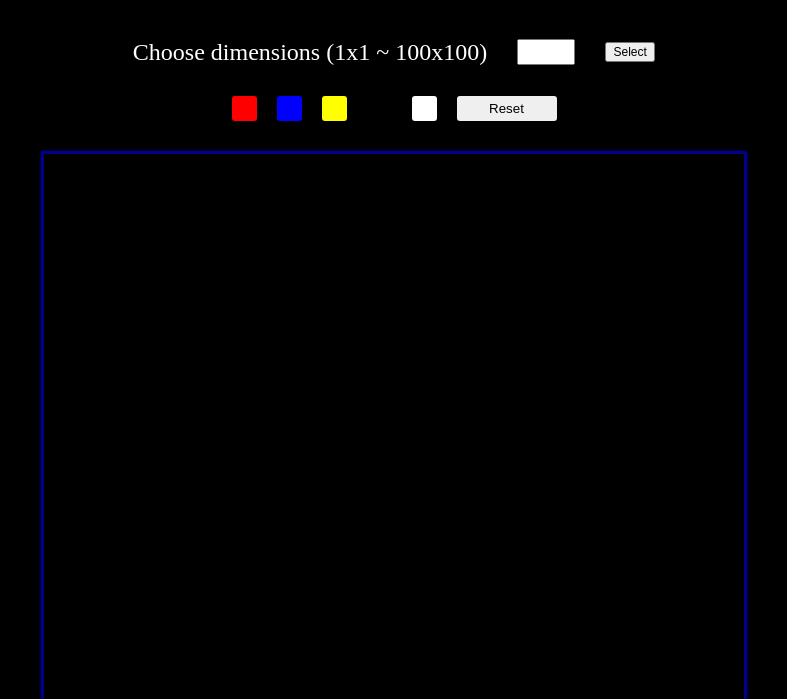
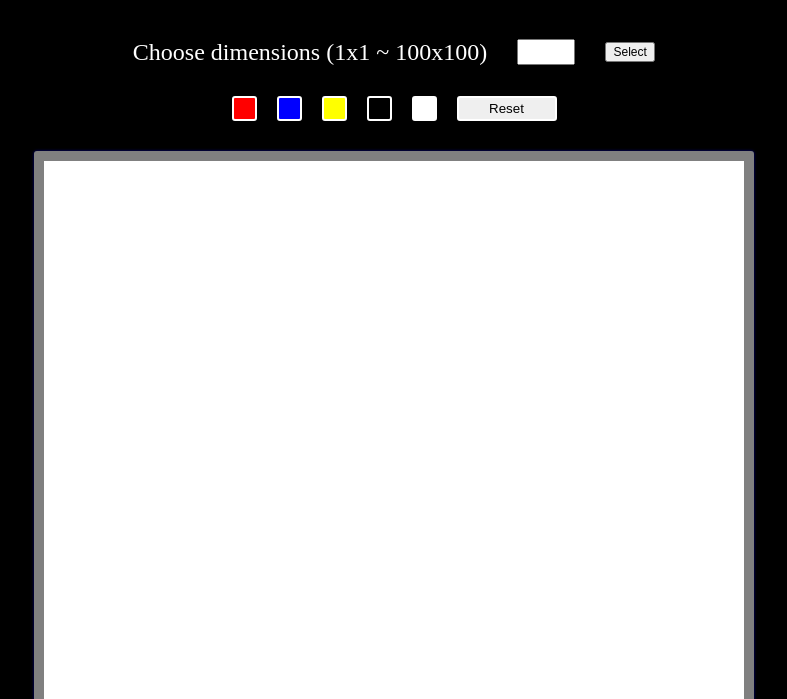
Before and after one commit to garysu92/etch_a_sketch, a plain HTML site: page index.html in a window 1280 px wide. Shown: the part 101-800 px from the top of the page, without its empty margins (246-1033 px from the left). Drawn offline with Linux system fonts and the light colour scheme.

Commit message:
fixed up the buttons border and changed colour of inside of square

```diff
--- a/styles.css
+++ b/styles.css
@@ -1,10 +1,11 @@
 .container {
-  border: 3px solid darkblue;
+  border: 10px solid gray;
   border-radius: 3px;
   width: 700px;
   height: 700px;
   display: grid;
   box-shadow: 0px 0px 3px darkblue;
+  background-color: white;
 }
 
 .hov {
@@ -39,7 +40,7 @@ form {
 button {
   width: 25px;
   height: 25px;
-  border: 0px solid white;
+  border: 2px solid white;
   border-radius: 3px;
   box-shadow: 0px 0px 2px black;
   margin: 10px;
```
